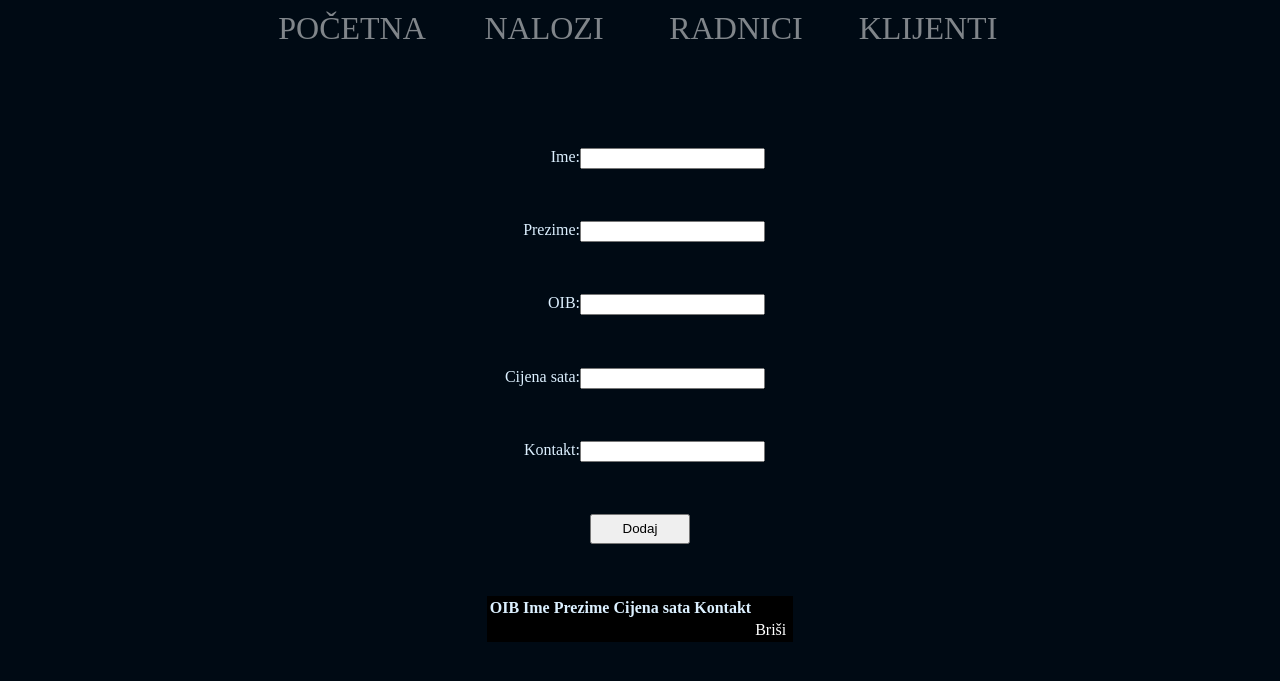
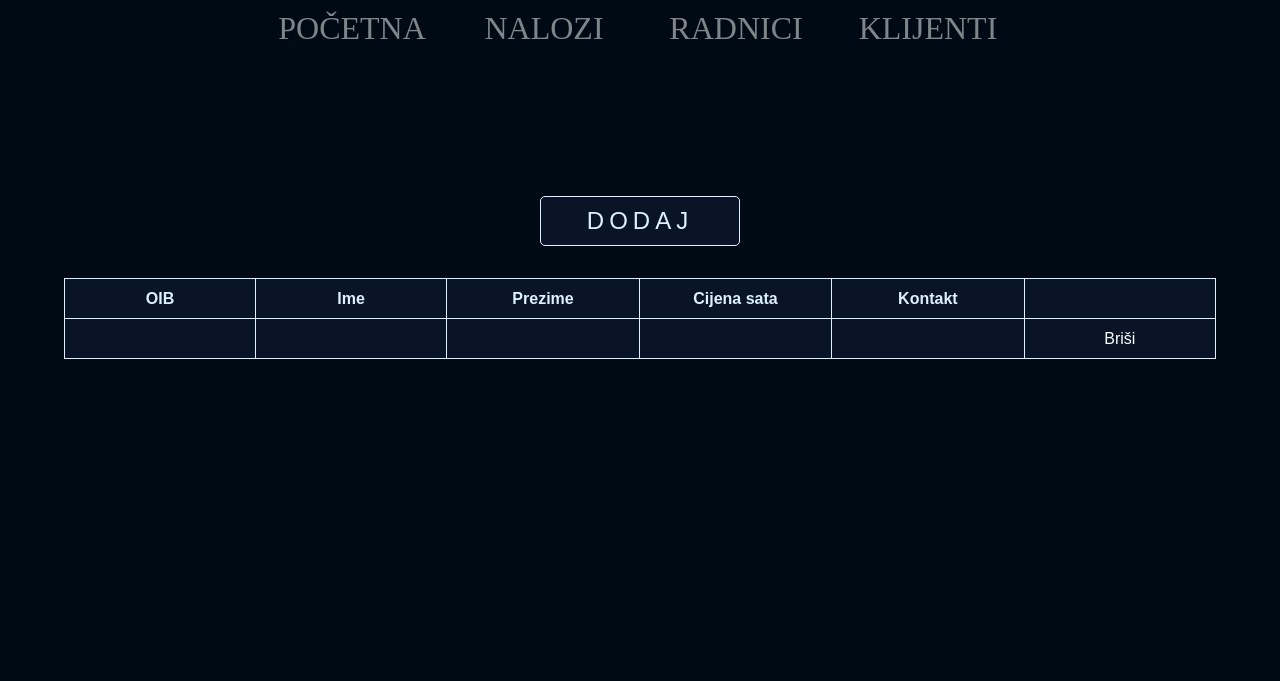
Before and after one commit to BornaSasko/zavrsni, a PHP site: page /radnici/index.php in a window 1280 px wide. Shown: the top 681 px of the page. Run offline with PHP 8.4, Linux system fonts and the light colour scheme; tables that the repository leaves empty or names only in its code hold one stand-in row (values such as "Sample post"); data that the repository does not hold is empty.

Commit message:
update 1

```diff
--- a/zavrsni/include/navigation.php
+++ b/zavrsni/include/navigation.php
@@ -3,10 +3,22 @@
 </div>
 <div class="nav-item">
     <a href="/nalozi/index.php" id="pregled-link">NALOZI</a>
+    <div class="nav-item-dropdown prvi">
+        <a href="/nalozi/index.php" class="dropdown-link">PREGLED</a>
+        <a href="/nalozi/index.php" class="dropdown-link">DODAJ</a>
+    </div>
 </div>
 <div class="nav-item">
     <a href="/radnici/index.php" id="radnici-link">RADNICI</a>
+    <div class="nav-item-dropdown drugi">
+        <a href="/radnici/index.php" class="dropdown-link">PREGLED</a>
+        <a href="/radnici/index.php" class="dropdown-link">DODAJ</a>
+    </div>
 </div>
 <div class="nav-item">
     <a  href="/klijenti/index.php"id="klijenti-link">KLIJENTI</a>
+    <div class="nav-item-dropdown treci">
+        <a  href="/klijenti/index.php" class="dropdown-link">PREGLED</a>
+        <a href="/radnici/index.php" class="dropdown-link">DODAJ</a>
+    </div>
 </div>
--- a/zavrsni/nalozi/index.php
+++ b/zavrsni/nalozi/index.php
@@ -8,7 +8,7 @@
         <?php include "../include/navigation.php" ?>
     </nav>
     <main id="radnici">
-        <div class="add-radnik-overlay">
+        <div class="add-entity-overlay">
             <form method="post" action="nalozi.php">
                 <div class="input-group">
                     <span>Zaposlenik:</span>
@@ -109,7 +109,9 @@
                 <input type="submit" name="button" id="submit-btn" value="Dodaj">
             </form>
         </div>
-        <div class="radnici-table-wrapper">
+        <div class="pregled-table-wrapper">
+        <input type="button" class="gumb" value="DODAJ">
+
         <?php
             //veza s serverom i bazom
             $servername = "localhost";
--- a/zavrsni/radnici/brisi_radnika.php
+++ b/zavrsni/radnici/brisi_radnika.php
@@ -10,7 +10,7 @@
         die("Connection failed: " . $conn->connect_error);
     }
 
-    $sql = "delete from radnici where oib = {$_GET['OIB']}";
+    $sql = "delete from Radnici where OIB = {$_GET['OIB']}";
     $result = $conn->query($sql);
 
     $conn->close();
--- a/zavrsni/radnici/index.php
+++ b/zavrsni/radnici/index.php
@@ -8,7 +8,7 @@
         <?php include "../include/navigation.php" ?> <!--ubacivanje navigacije stranice-->
     </nav>
     <main id="radnici">
-        <div class="add-radnik-overlay">
+        <div class="add-entity-overlay">
             <form method="post" action="radnici.php"><!--forma za unos podataka-->
                 <div class="input-group">
                     <span>Ime:</span>
@@ -33,7 +33,8 @@
                 <input type="submit" name="button" id="submit-btn" value="Dodaj">
             </form>
         </div>
-        <div class="radnici-table-wrapper">
+        <div class="pregled-table-wrapper">
+        <input type="button" class="gumb" value="DODAJ">
         <?php
             //veza sa serverom i bazom
             $servername = "localhost";
@@ -56,7 +57,7 @@
 
             if ($result->num_rows > 0) {
                 echo "<table>";
-                echo "<tr><th>OIB</th><th>Ime</th><th>Prezime</th><th>Cijena sata</th><th>Kontakt</th><th></th><th></th></tr>";
+                echo "<tr><th>OIB</th><th>Ime</th><th>Prezime</th><th>Cijena sata</th><th>Kontakt</th><th></th></tr>";
                 while($row = $result->fetch_assoc()) {
                     echo "<tr>";
                     echo "<td>" . $row["OIB"] . "</td>";
--- a/zavrsni/style/style.css
+++ b/zavrsni/style/style.css
@@ -1,5 +1,6 @@
 :root {
     --bg-color:rgb(0,10,20);
+    --table-bg-color:rgb(10,20,40);
     --fg-color:rgb(220,240,255);
 }
 
@@ -156,7 +187,10 @@ form {
     justify-content: flex-end;
 }
 
-.add-radnik-overlay {
+.add-entity-overlay {
+    position:absolute;
+    visibility: hidden;
+
     display:flex;
     width: 500px;
     height: 500px;
@@ -170,6 +204,43 @@ input#submit-btn {
     margin-right: auto;
 }
 
-table {
-    background: black;
+.pregled-table-wrapper {
+    width: 90%;
+    margin-top: 100px;
+    display: flex;
+    justify-content: center;
+    align-items:center;
+    flex-direction: column;
+    gap:2em
 }
+
+.pregled-table-wrapper table {
+    background: var(--table-bg-color);
+    border-collapse: collapse;
+    font-family: Arial, Helvetica, sans-serif;
+}
+
+.pregled-table-wrapper td, .pregled-table-wrapper th {
+    border:1px solid var(--fg-color);
+    text-align: center;
+    width: 200px;
+    height: 40px;
+}
+
+input.gumb {
+    width: 200px;
+    height: 50px;
+    background: var(--table-bg-color);
+    border: 1px solid var(--fg-color);
+    color:var(--fg-color);
+    font-family: Arial, Helvetica, sans-serif;
+    font-size: 1.5em;
+    transition: 0.3s;
+    letter-spacing: 5px;
+    border-radius: 5px;
+}
+
+input.gumb:hover {
+    cursor: pointer;
+    background: var(--bg-color);
+}
```
Also changed, not shown: other parts of zavrsni/style/style.css (+30 -0 lines), zavrsni/klijenti/index.php (+4 -3 lines).
